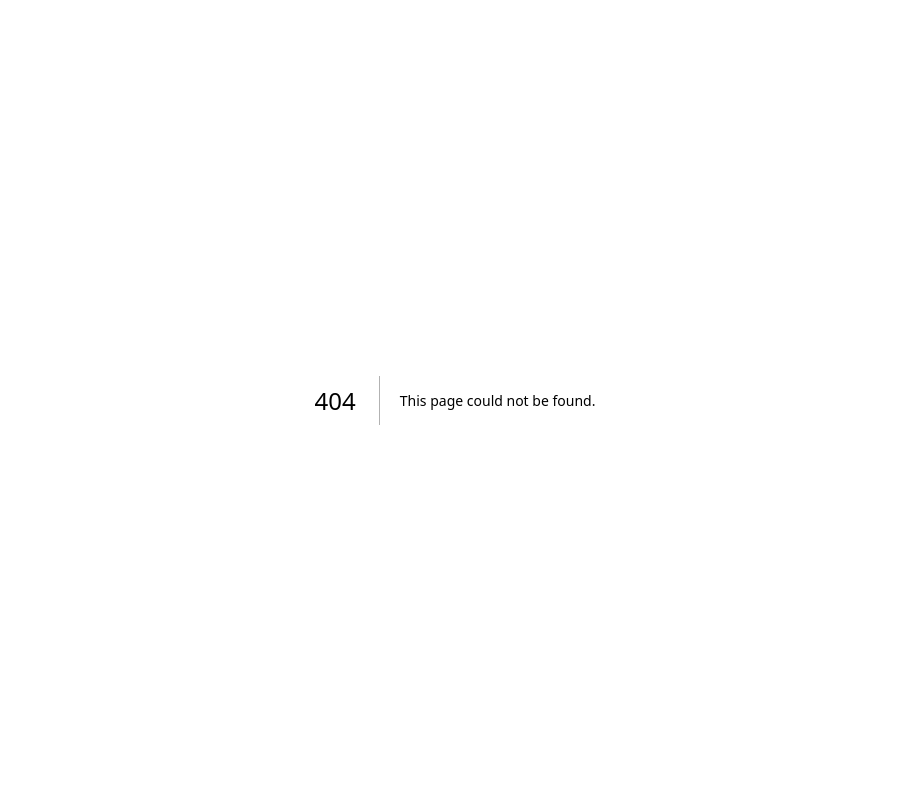
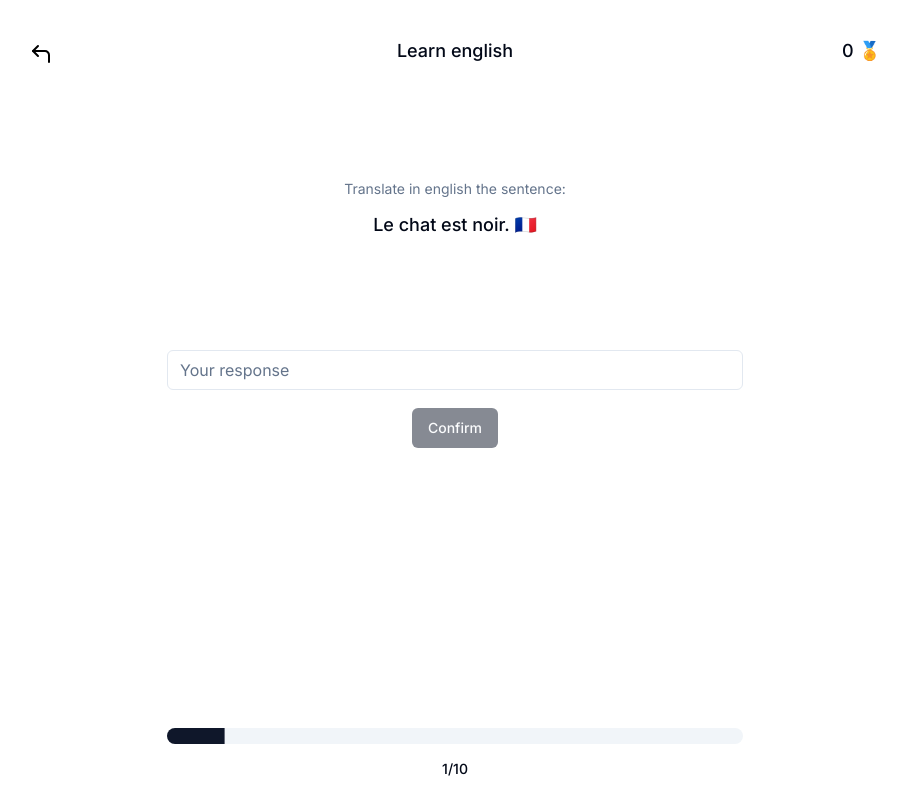
Before and after one commit to shemtovsamuel/english-trainer, a Next.js app: page /quizz-sentences in a window 1280 px wide. Before the commit this address had no page. Shown: the whole page, without its empty margins (185-1092 px from the left). Built offline with nearby package versions, Linux system fonts and the light colour scheme.

Commit message:
add: new quizz sentence

```diff
--- /dev/null
+++ b/app/api/generateFrenchPhrase/route.ts
@@ -0,0 +1,3 @@
+export async function GET(request: Request) {
+  return new Response("Hello world!");
+}
--- a/app/page.tsx
+++ b/app/page.tsx
@@ -103,9 +103,21 @@ export default function Words() {
           )
         )}
       </div>
-      <Link href="/quizz">
-        <Button className="button-start mb-10">Start the test</Button>
-      </Link>
+      <div
+        style={{
+          display: "flex",
+          flexDirection: "row",
+          justifyContent: "space-around",
+          width: "50%",
+        }}
+      >
+        <Link href="/quizz-words">
+          <Button className="button-start mb-10">Words Quizz</Button>
+        </Link>
+        <Link href="/quizz-sentences">
+          <Button className="button-start mb-10">Sentences Quizz</Button>
+        </Link>
+      </div>
     </div>
   );
 }
--- /dev/null
+++ b/app/quizz-sentences/page.tsx
@@ -0,0 +1,144 @@
+"use client";
+
+import theme from "@/constants/Theme";
+import { Input } from "@/components/ui/input";
+import { Button } from "@/components/ui/button";
+import ProgressQuizz from "@/components/quizz/progressQuizz";
+import { SetStateAction, use, useEffect, useState } from "react";
+import HeaderQuizz from "@/components/quizz/headerQuizz";
+import QuestionQuizz from "@/components/quizz/questionQuizz";
+import ResponseQuizz from "@/components/quizz/responseQuizz";
+import Link from "next/link";
+import { useDispatch, useSelector } from "react-redux";
+import { RootState } from "@/Redux/store";
+import {
+  incrementGameScore,
+  addWordToIncorrectWordsList,
+} from "@/Redux/Features/counter/counterSlice";
+
+export default function Quizz() {
+  const gameScore = useSelector((state: RootState) => state.counter.gameScore);
+  const dispatch = useDispatch();
+  const [page, setPage] = useState(1);
+  const [isConfirm, setIsConfirm] = useState(false);
+  const [isCorrect, setIsCorrect] = useState(true);
+  const [response, setResponse] = useState("");
+  const [wordToTranslate, setWordToTranslate] = useState("");
+  const [wordAnswer, setWordAnswer] = useState("");
+
+  const handleConfirm = () => {
+    // implement the api chat gpt to generate the word to translate and the answer and set the value to the state
+    if (response) {
+      setIsConfirm(true);
+      // it it's correct
+      if (wordAnswer.toLowerCase().includes(response.toLowerCase())) {
+        setIsCorrect(true);
+        dispatch(incrementGameScore());
+      }
+      // if it's incorrect
+      else {
+        const incorrectWord = {
+          frenchWord: wordToTranslate,
+          englishWord: wordAnswer,
+        };
+        dispatch(addWordToIncorrectWordsList(incorrectWord));
+        setIsCorrect(false);
+      }
+    }
+  };
+
+  const handleNext = () => {
+    setIsConfirm(false);
+    setPage(page + 1);
+    setResponse("");
+    handleGenerateWord();
+  };
+
+  const handleInputChange = (e: {
+    target: { value: SetStateAction<string> };
+  }) => {
+    setResponse(e.target.value);
+  };
+
+  const handleGenerateWord = () => {
+    // implement the api chat gpt to generate the word to translate and the answer and set the value to the state
+    // créer moi le prompt
+
+    setWordToTranslate("Le chat est noir.");
+    // setWordAnswer("The cat is black.");
+  };
+
+  useEffect(() => {
+    handleGenerateWord();
+  }, []);
+
+  return (
+    <div
+      className="container"
+      style={{
+        display: "flex",
+        flexDirection: "column",
+        alignItems: "center",
+        justifyContent: "space-between",
+        width: "100%",
+        height: "100vh",
+        gap: theme.margin.m,
+        overflow: "auto",
+        padding: theme.padding.xl,
+      }}
+    >
+      <HeaderQuizz score={gameScore} />
+      <QuestionQuizz
+        wordToTranslate={wordToTranslate}
+        isWordToTranslate={false}
+      />
+      <div
+        className="container-input"
+        style={{
+          width: "100%",
+          display: "flex",
+          flexDirection: "column",
+          alignItems: "center",
+          gap: theme.margin.l,
+        }}
+      >
+        <Input
+          className="input-response max-w-xl"
+          placeholder="Your response"
+          value={response}
+          onChange={handleInputChange}
+        />
+
+        <div className="button-confirm">
+          {isConfirm ? (
+            page === 10 ? (
+              <Link href="/result">
+                <Button className="button-result">Result</Button>
+              </Link>
+            ) : (
+              <Button className="button-confirm" onClick={handleNext}>
+                Next
+              </Button>
+            )
+          ) : (
+            <Button
+              className="button-next"
+              onClick={handleConfirm}
+              disabled={!response}
+            >
+              Confirm
+            </Button>
+          )}
+        </div>
+      </div>
+      <ResponseQuizz
+        isCorrect={isCorrect}
+        wordToTranslate={wordToTranslate}
+        wordAnswer={wordAnswer}
+        isDisplay={isConfirm}
+      />
+
+      <ProgressQuizz value={page} />
+    </div>
+  );
+}
--- a/components/quizz/questionQuizz.tsx
+++ b/components/quizz/questionQuizz.tsx
@@ -6,12 +6,14 @@ import theme from "@/constants/Theme";
 
 interface QuestionQuizzProps {
   style?: React.CSSProperties;
+  isWordToTranslate?: boolean;
   wordToTranslate: string;
 }
 
 const QuestionQuizz: React.FC<QuestionQuizzProps> = ({
   style,
   wordToTranslate,
+  isWordToTranslate = true,
 }) => {
   return (
     <div
@@ -30,7 +32,8 @@ const QuestionQuizz: React.FC<QuestionQuizzProps> = ({
           fontWeight: "400",
         }}
       >
-        Translate in english the word :
+        Translate in english
+        {isWordToTranslate ? " the word: " : " the sentence: "}
       </Label>
       <Label
         className="label-word-to-translate mt-5"
--- a/package.json
+++ b/package.json
@@ -15,11 +15,13 @@
     "@radix-ui/react-slot": "^1.0.2",
     "@radix-ui/react-tabs": "^1.0.4",
     "@reduxjs/toolkit": "^1.9.6",
+    "axios": "^1.5.1",
     "class-variance-authority": "^0.7.0",
     "clsx": "^2.0.0",
     "lucide-react": "^0.279.0",
     "next": "latest",
     "next-themes": "^0.2.1",
+    "openai": "^4.12.4",
     "react": "latest",
     "react-dom": "latest",
     "react-redux": "^8.1.2",
```
Also changed, not shown: services/api/generateFrenchPhrase.ts (added, +16 -0 lines), app/quizz-words/page.tsx (renamed from app/quizz/page.tsx), 2 other files (tests, documents, lock files or other folders).
